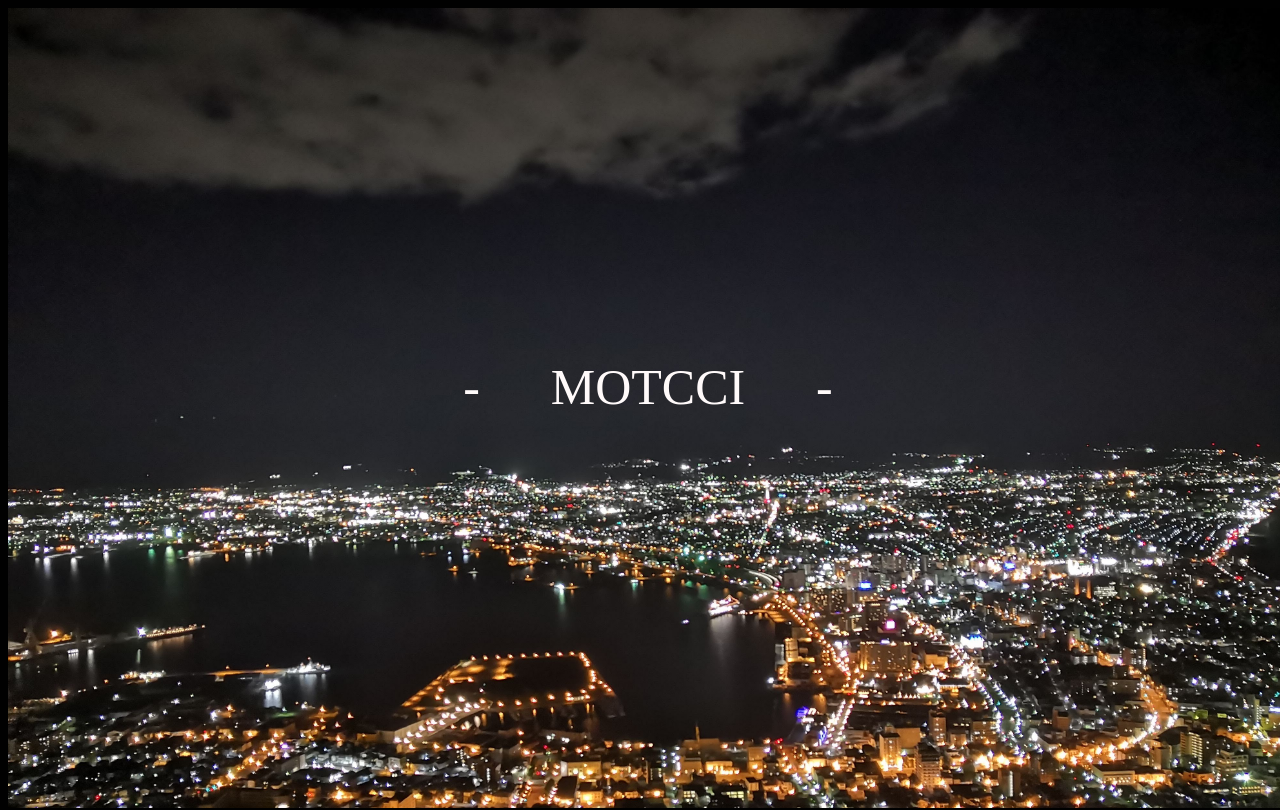
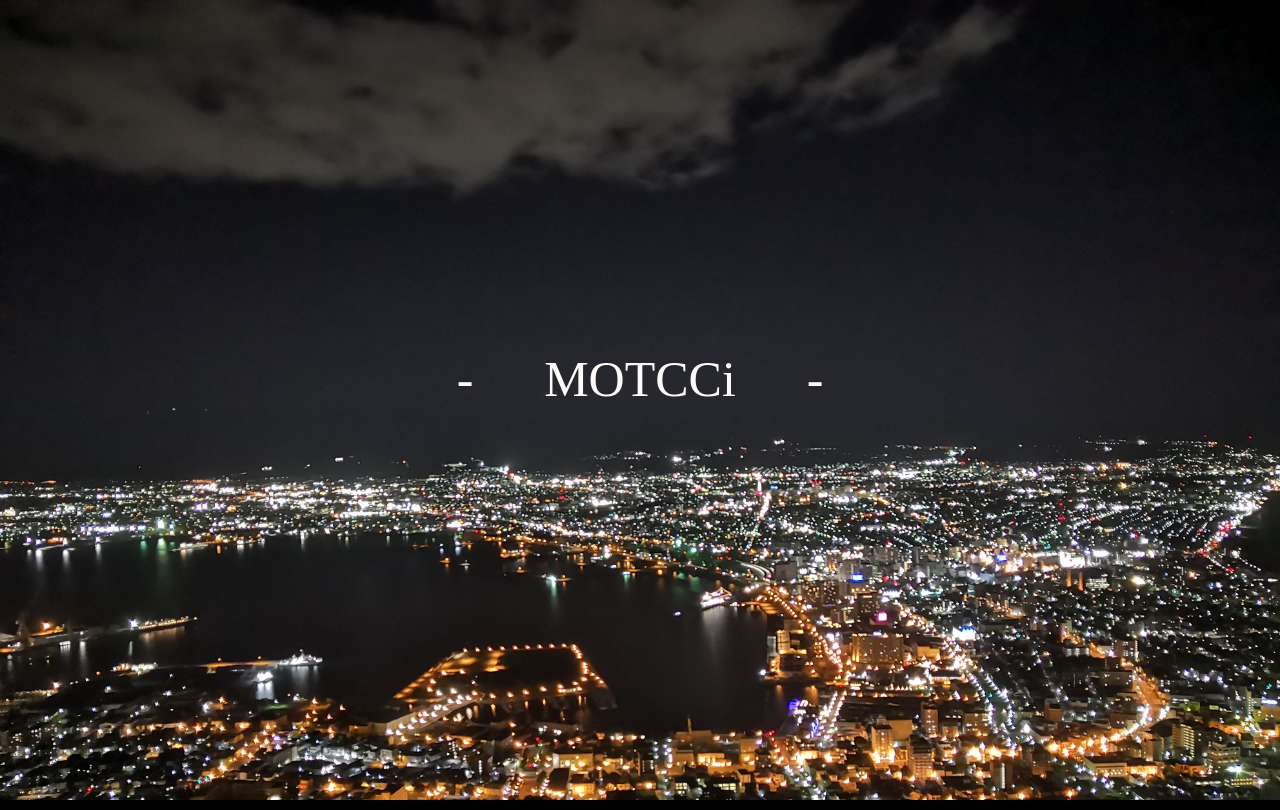
Before and after one commit to motochika1/motochika1.github.io, a plain HTML site: page index.html in a window 1280 px wide. Shown: the top 810 px of the page. Drawn offline with Linux system fonts and the light colour scheme.

Commit message:
deleted margin of body

```diff
--- a/index.html
+++ b/index.html
@@ -15,7 +15,7 @@
           <span class="line2">-</span>
           <span class="line3">-</span>
           </span>
-          <span>MOTCCI</span>
+          <span>MOTCCi</span>
           <span class="lines">
           <span class="line3">-</span>
           <span class="line2">-</span>
--- a/index.scss
+++ b/index.scss
@@ -4,20 +4,20 @@ $cBlack: black;
 $cCream: burlywood;
 $cGray: #333333;
 
-html {
+/*html {
     width: 100%;
-}
+}*/
 body {
     position: relative;
     background: url(./black2.jpg);
-    width: 100vw;
+    margin: 0;
     font-family: 'Times New Roman', Times, serif;
     text-align: center;
 
 
     & .introduction {
         //text-align: center;
-        width: 100%;
+        width: 100vw;
 
         & .backimage {
             width: 100%;
```
Also changed, not shown: index.css, 1 other file.
